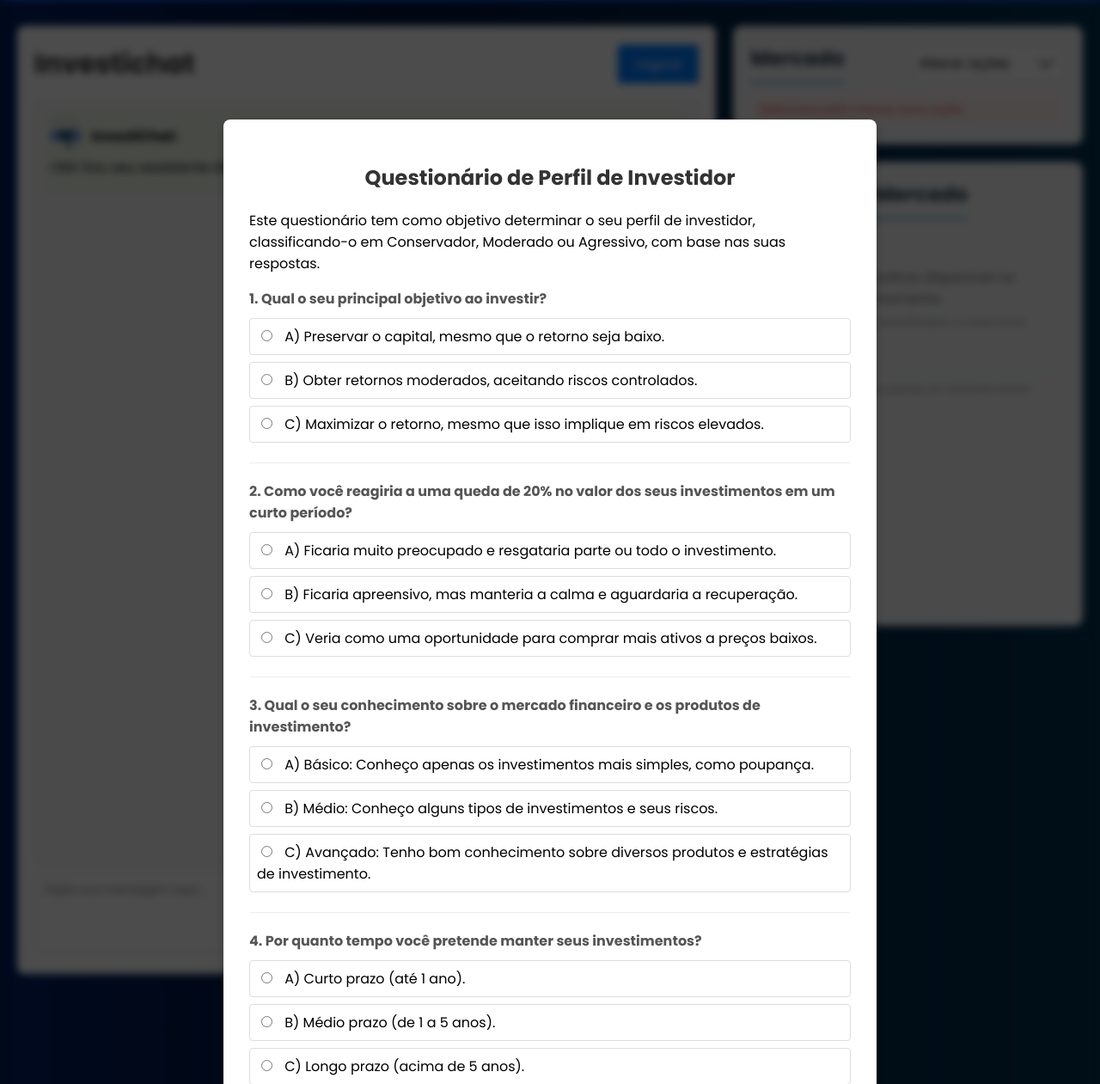
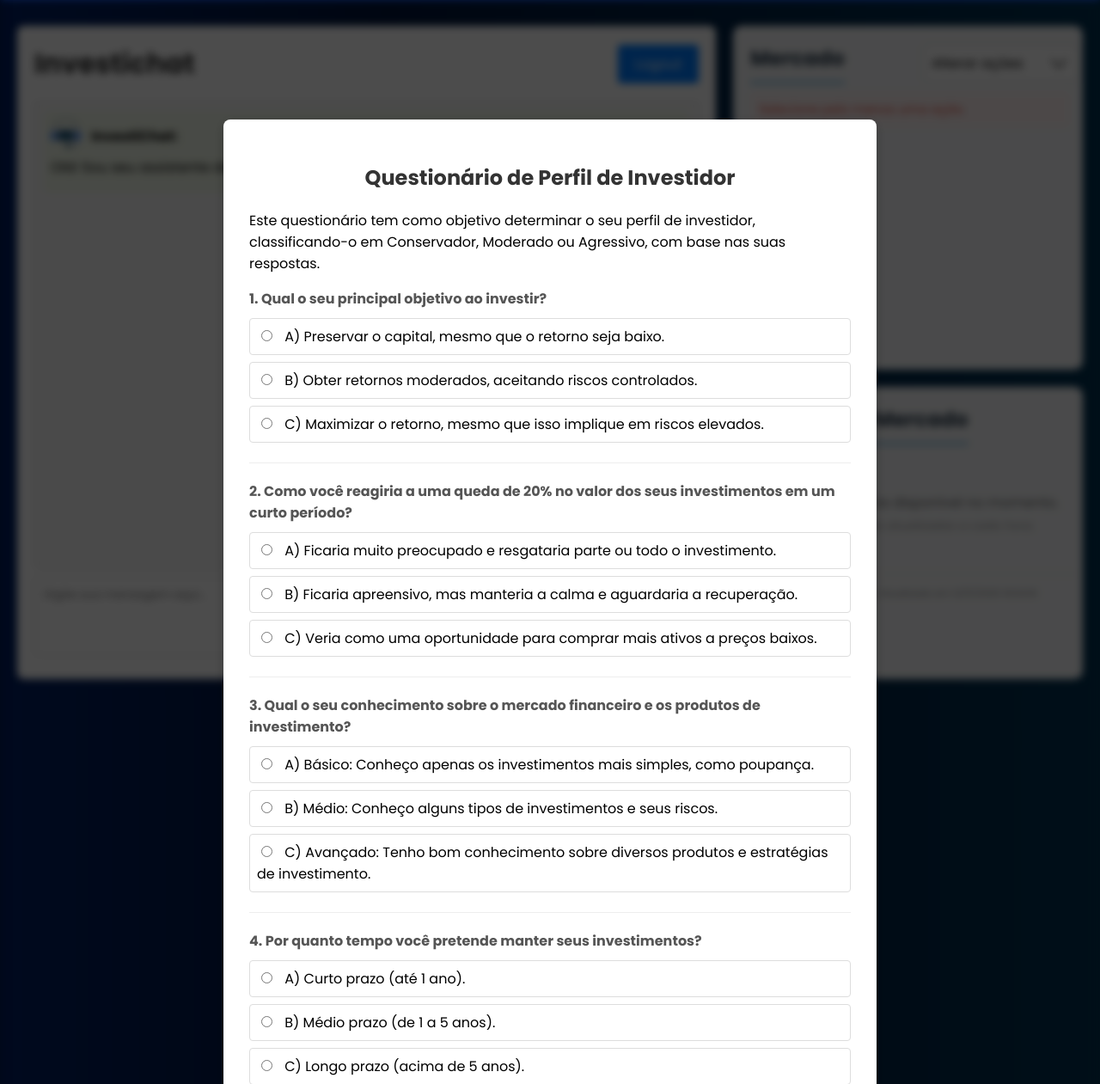
Before and after one commit to dholandac/investichat, a Django app: page /chatbot/ in a window 1280 px wide. Shown: the part 91-1352 px from the top of the page at 86% size. Run offline with Django 5.2, Linux system fonts and the light colour scheme; the visitor is signed in with stand-in values (Sample User, id 1); data comes from the database, SQL or seed files in the repository; data that the repository does not hold is empty.

Commit message:
ajustes visuais

```diff
--- a/chatbot/marketaux_client.py
+++ b/chatbot/marketaux_client.py
@@ -62,15 +62,12 @@ class MarketauxClient:
                 'sort': 'published_at',
             }
 
-            # Adiciona filtro de idioma se especificado (parâmetro correto é 'language' singular)
             if languages:
-                params['language'] = languages  # SINGULAR, não 'languages'
+                params['language'] = languages
 
-            # Adiciona filtro de país se especificado
             if countries:
                 params['countries'] = countries
 
-            # Adiciona filtro para notícias com entidades (ações/empresas)
             if filter_entities:
                 params['filter_entities'] = 'true'
 
@@ -152,7 +149,7 @@ class MarketauxClient:
             if not data or 'data' not in data:
                 return []
 
-            # Formata as notícias (mesmo formato que get_market_news)
+            # Formata as notícias
             news_list = []
             for item in data['data']:
                 published_at = item.get('published_at', '')
--- a/chatbot/static/chatbot.css
+++ b/chatbot/static/chatbot.css
@@ -156,7 +156,7 @@ h1 {
 }
 
 #chat-messages {
-    height: 864px;
+    height: 521px;
     overflow-y: auto;
     border: 1px solid #ccc;
     padding: 10px;
@@ -296,16 +296,24 @@ h1 {
 .investment-sidebar {
     background: #f8f9fa;
     border-radius: 10px;
-    padding: 20px;
+    padding: 20px 5px 20px 20px;
     box-shadow: 0 2px 10px rgba(0,0,0,0.1);
     margin-top: 10px;
+    display: flex;
+    flex-direction: column;
+    height: 360px;
+    overflow: hidden;
 }
 
 .news-sidebar {
     background: #f8f9fa;
     border-radius: 10px;
-    padding: 20px;
+    padding: 20px 5px 20px 20px;
     box-shadow: 0 2px 10px rgba(0,0,0,0.1);
+    display: flex;
+    flex-direction: column;
+    height: 300px;
+    overflow: hidden;
 }
 
 .investment-sidebar h2 {
@@ -316,6 +324,35 @@ h1 {
     padding-bottom: 10px;
     margin-top: 0px;
     width: fit-content;
+}
+
+#investment-data {
+    display: flex;
+    flex-direction: column;
+    overflow-y: auto;
+    flex: 1;
+    padding-right: 10px;
+    margin-right: 0;
+}
+
+#investment-data::-webkit-scrollbar {
+    width: var(--sb-size);
+}
+
+#investment-data::-webkit-scrollbar-track {
+    background: #3a3a3a;
+    border-radius: 3px;
+}
+
+#investment-data::-webkit-scrollbar-thumb {
+    background: var(--sb-thumb-color);
+    border-radius: 3px;
+}
+
+@supports not selector(::-webkit-scrollbar) {
+    #investment-data {
+        scrollbar-color: var(--sb-thumb-color) #3a3a3a;
+    }
 }
 
 .investment-card {
@@ -737,11 +784,11 @@ body::-webkit-scrollbar-thumb {
 .news-sidebar {
     background: #f8f9fa;
     border-radius: 10px;
-    padding: 20px;
+    padding: 20px 5px 20px 20px;
     box-shadow: 0 2px 10px rgba(0,0,0,0.1);
     display: flex;
     flex-direction: column;
-    height: 500px;
+    height: 300px;
     overflow: hidden;
 }
 
```
Also changed, not shown: other parts of chatbot/static/chatbot.css (+25 -7 lines).
